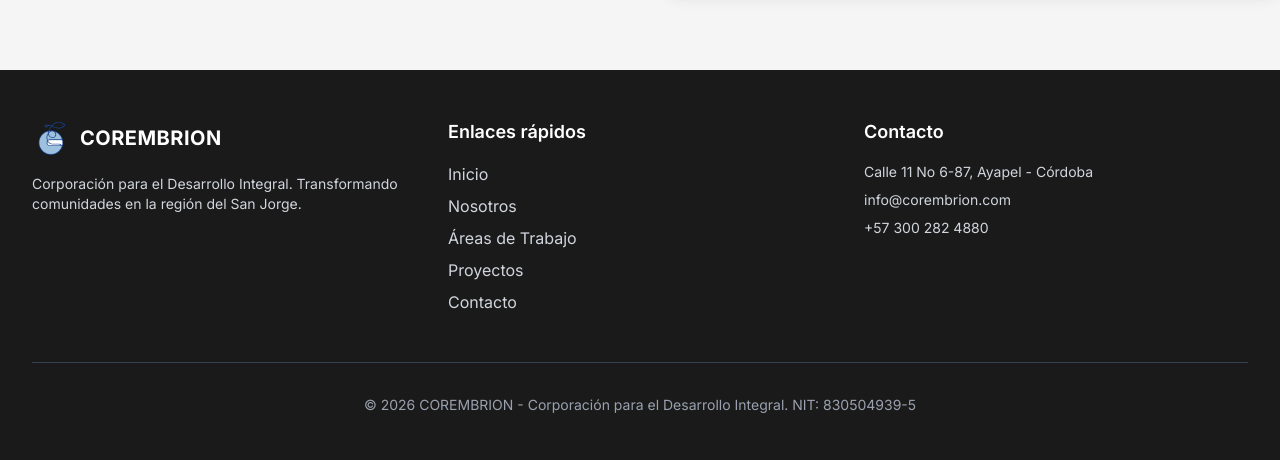
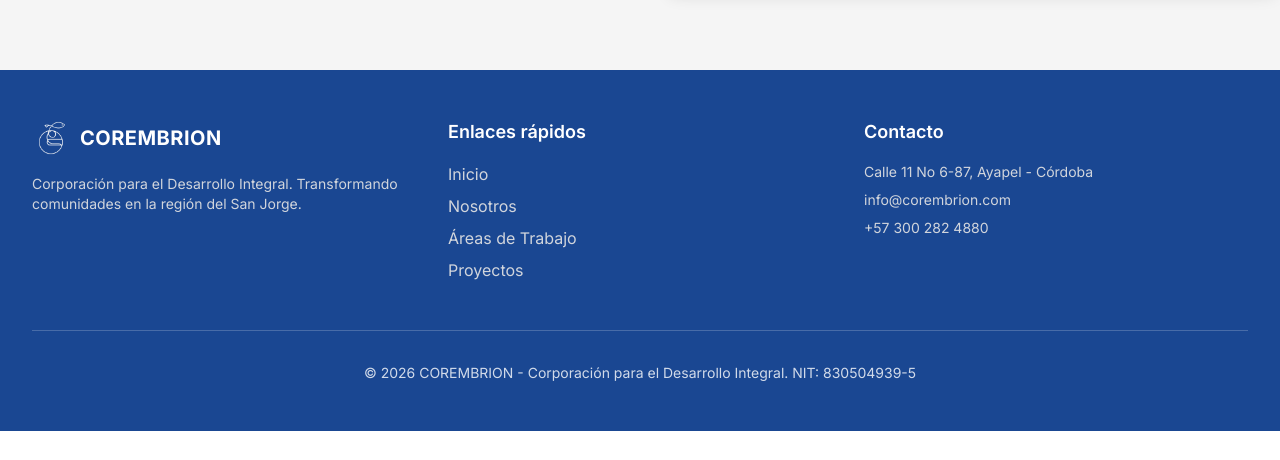
Before and after one commit to zinergiamarketing/web-corembrion, a Next.js app: page /contacto in a window 1280 px wide. Shown: the part 1098-1558 px from the top of the page. After the commit the page ends 1529 px from the top, so only its background shows below. Built offline with nearby package versions, Linux system fonts and the light colour scheme.

Commit message:
18-02-26-actualizacion-004

```diff
--- a/components/layout/Footer.tsx
+++ b/components/layout/Footer.tsx
@@ -6,18 +6,17 @@ const navLinks = [
   { href: "/nosotros", label: "Nosotros" },
   { href: "/areas-trabajo", label: "Áreas de Trabajo" },
   { href: "/proyectos", label: "Proyectos" },
-  { href: "/contacto", label: "Contacto" },
 ];
 
 export function Footer() {
   return (
-    <footer className="bg-[#1a1a1a] text-white">
+    <footer className="bg-[#1a4792] text-white">
       <div className="mx-auto max-w-7xl px-4 sm:px-6 lg:px-8 py-12">
         <div className="grid grid-cols-1 md:grid-cols-2 lg:grid-cols-3 gap-8">
           <div>
             <Link href="/" className="flex items-center gap-2 mb-4">
             <Image
-                src="/logos/logo.png"
+              src="/logos/logo-2.png"
               alt="Logo Corembrion"
               width={40}
               height={40}
@@ -61,7 +60,7 @@ export function Footer() {
           </div>
         </div>
 
-        <div className="mt-12 pt-8 border-t border-gray-700 text-center text-gray-400 text-sm">
+        <div className="mt-12 pt-8 border-t border-white/20 text-center text-white/80 text-sm">
           <p>© 2026 COREMBRION - Corporación para el Desarrollo Integral. NIT: 830504939-5</p>
         </div>
       </div>
--- a/components/layout/Header.tsx
+++ b/components/layout/Header.tsx
@@ -32,7 +32,7 @@ export function Header() {
         <div className="flex items-center justify-between h-20">
           <Link href="/" className="flex items-center gap-2" aria-label="Corembrion - Inicio">
             <Image
-              src="/logos/logo.png"
+              src={useLightNav ? "/logos/logo-2.png" : "/logos/logo.png"}
               alt="Logo Corembrion"
               width={48}
               height={48}
--- a/components/layout/Navigation.tsx
+++ b/components/layout/Navigation.tsx
@@ -12,7 +12,6 @@ const navLinks = [
   { href: "/nosotros", label: "Nosotros" },
   { href: "/areas-trabajo", label: "Áreas de Trabajo" },
   { href: "/proyectos", label: "Proyectos" },
-  { href: "/contacto", label: "Contacto" },
 ];
 
 interface NavigationProps {
```
Also changed, not shown: public/logos/logo-2.png (added). Lines whose indentation alone changed are shown as unchanged.
